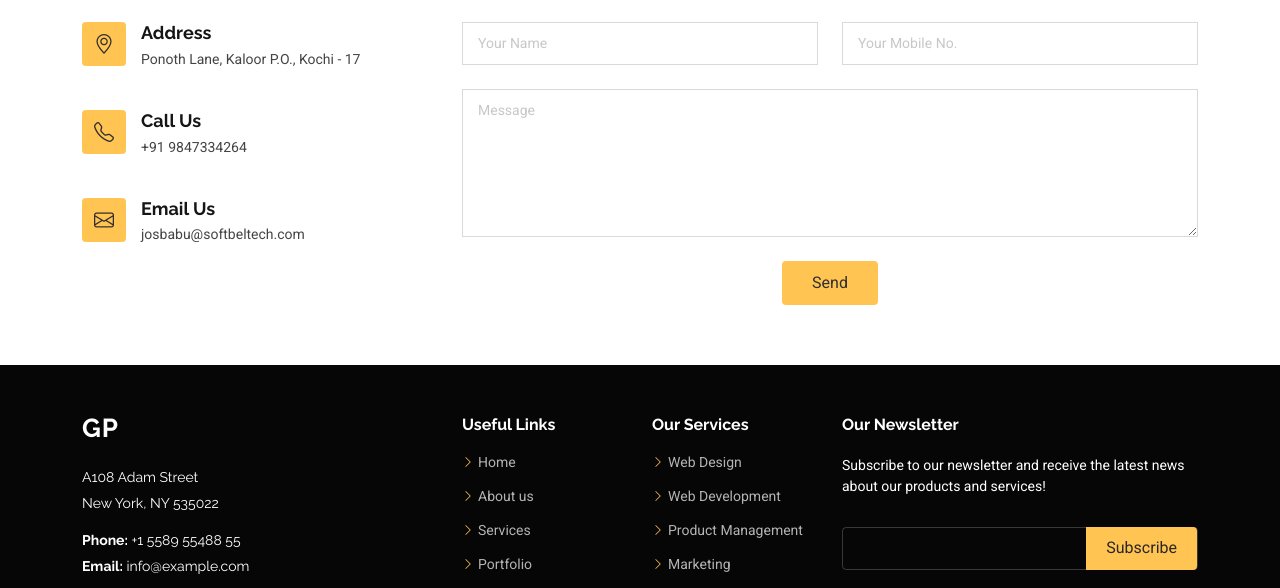
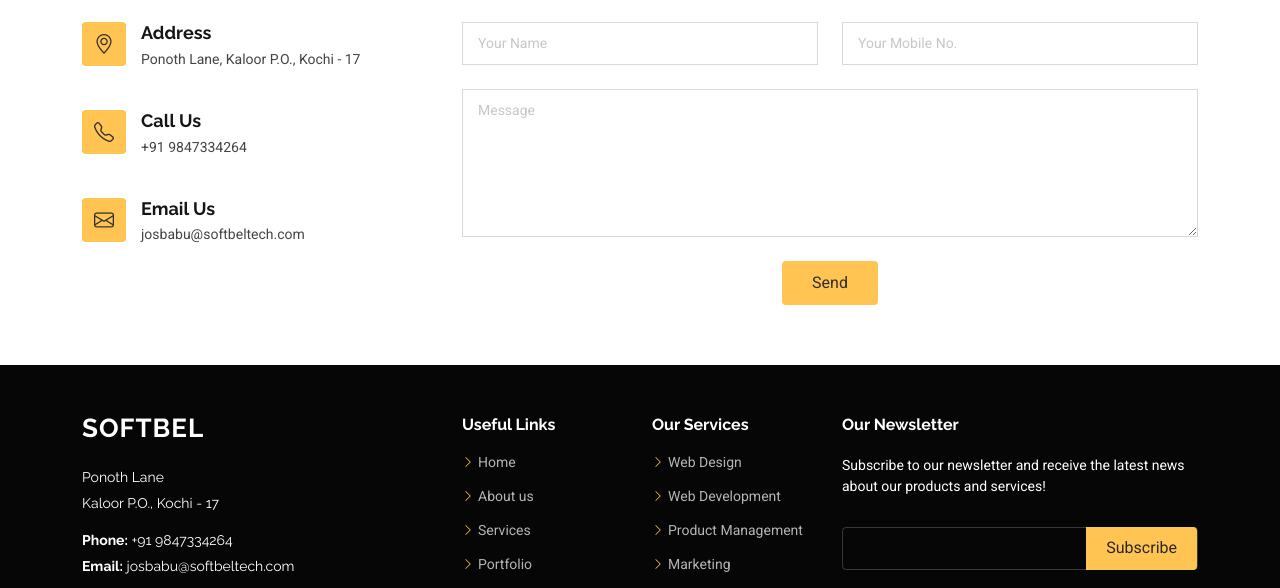
Before and after one commit to joe-fran-cis/softbel, a plain HTML site: page index.html in a window 1280 px wide. Shown: the part 4217-4805 px from the top of the page. Drawn offline with Linux system fonts and the light colour scheme.

Commit message:
address updated

```diff
--- a/index.html
+++ b/index.html
@@ -656,13 +656,13 @@
         <div class="row gy-4">
           <div class="col-lg-4 col-md-6 footer-about">
             <a href="index.html" class="logo d-flex align-items-center">
-              <span class="sitename">GP</span>
+              <span class="sitename">SOFTBEL</span>
             </a>
             <div class="footer-contact pt-3">
-              <p>A108 Adam Street</p>
-              <p>New York, NY 535022</p>
-              <p class="mt-3"><strong>Phone:</strong> <span>+1 5589 55488 55</span></p>
-              <p><strong>Email:</strong> <span>info@example.com</span></p>
+              <p>Ponoth Lane</p>
+              <p> Kaloor P.O., Kochi - 17</p>
+              <p class="mt-3"><strong>Phone:</strong> <span>+91 9847334264</span></p>
+              <p><strong>Email:</strong> <span>josbabu@softbeltech.com</span></p>
             </div>
             <div class="social-links d-flex mt-4">
               <a href=""><i class="bi bi-twitter-x"></i></a>
```
